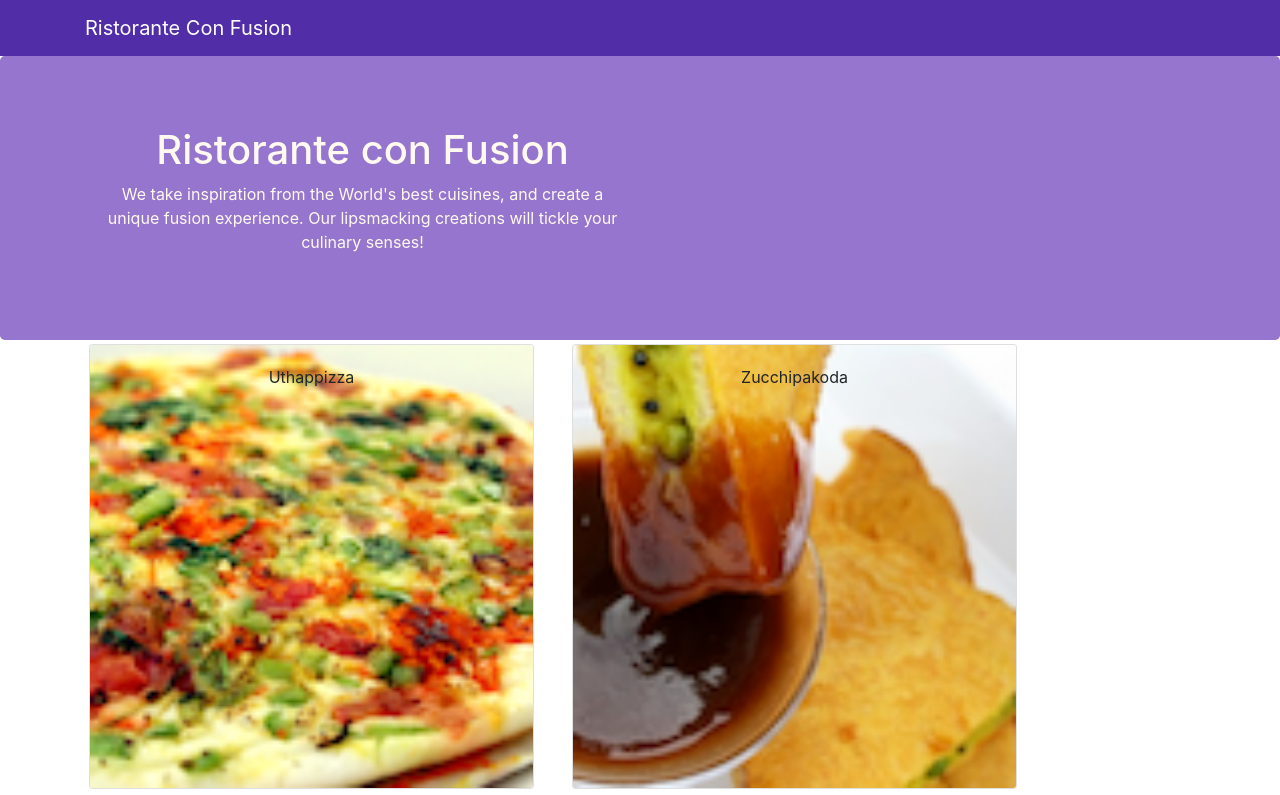
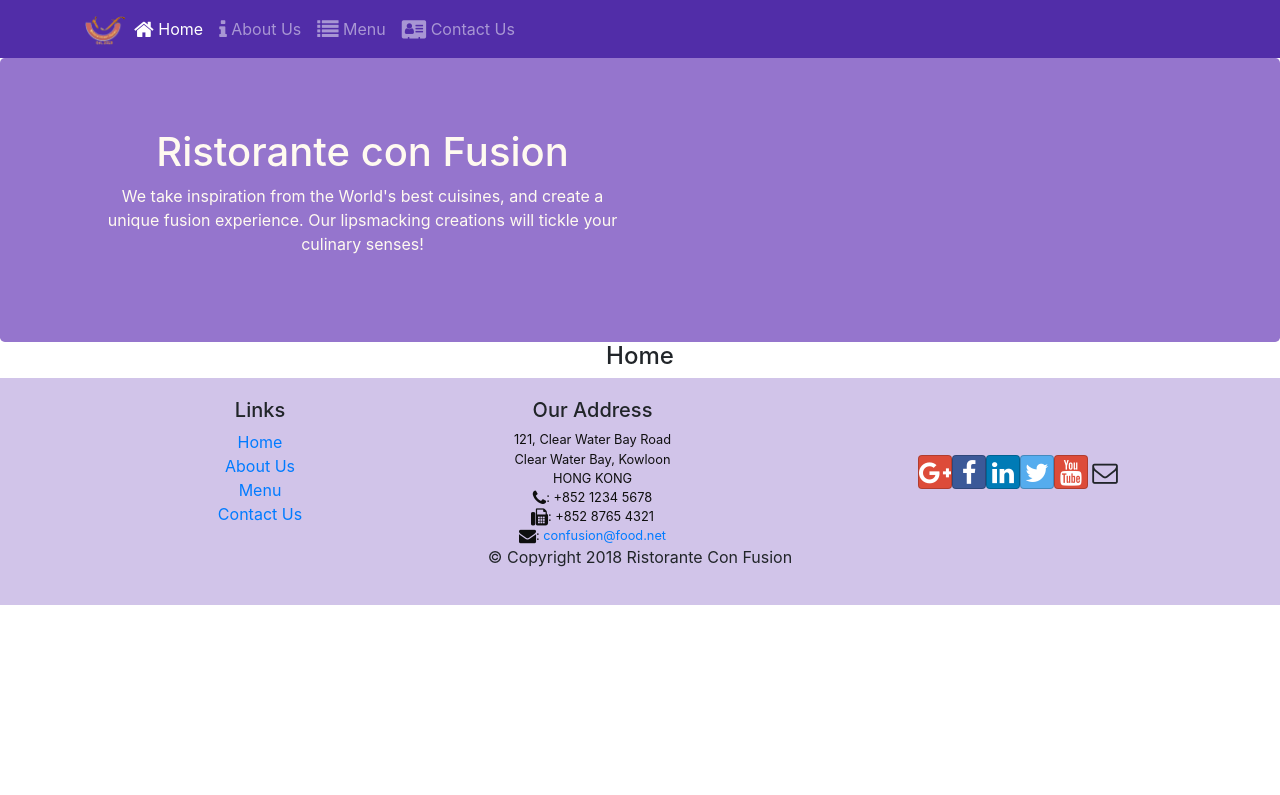
Before and after one commit to collinsMutai/Menu-App, a React (Create React App) app: page /home in a window 1280 px wide. Shown: the top 795 px of the page. Built offline with nearby package versions, Linux system fonts and the light colour scheme.

Commit message:
React Router

```diff
--- a/package.json
+++ b/package.json
@@ -10,6 +10,7 @@
     "react": "^16.13.1",
     "react-dom": "^16.13.1",
     "react-popper": "^2.2.3",
+    "react-router-dom": "^5.2.0",
     "react-scripts": "3.4.1",
     "reactstrap": "^8.5.1"
   },
--- a/src/App.js
+++ b/src/App.js
@@ -1,13 +1,16 @@
 import React, { Component } from "react";
 import Main from "./components/MainComponent";
+import { BrowserRouter } from "react-router-dom";
 import "./App.css";
 
 class App extends Component {
   render() {
     return (
-      <div className="App">
-        <Main />
-      </div>
+      <BrowserRouter>
+        <div className="App">
+          <Main />
+        </div>
+      </BrowserRouter>
     );
   }
 }
--- a/src/components/FooterComponent.js
+++ b/src/components/FooterComponent.js
@@ -1,4 +1,5 @@
 import React from "react";
+import { Link } from "react-router-dom";
 
 function Footer(props) {
   return (
@@ -9,16 +10,16 @@
             <h5>Links</h5>
             <ul className="list-unstyled">
               <li>
-                <a href="#">Home</a>
+                <Link to="/home">Home</Link>
               </li>
               <li>
-                <a href="#">About</a>
+                <Link to="/aboutus">About Us</Link>
               </li>
               <li>
-                <a href="#">Menu</a>
+                <Link to="/menu">Menu</Link>
               </li>
               <li>
-                <a href="contactus.html">Contact</a>
+                <Link to="/contactus">Contact Us</Link>
               </li>
             </ul>
           </div>
--- a/src/components/HeaderComponent.js
+++ b/src/components/HeaderComponent.js
@@ -1,13 +1,57 @@
-import React, { Component } from "react";
-import { Navbar, NavbarBrand, Jumbotron } from "reactstrap";
+import React, { useState } from "react";
 
-class Header extends Component {
-  render() {
+import {
+  Nav,
+  Navbar,
+  NavbarBrand,
+  NavbarToggler,
+  Collapse,
+  NavItem,
+  Jumbotron,
+} from "reactstrap";
+import { NavLink } from "react-router-dom";
+
+const Header = (props) => {
+  const [isOpen, setIsOpen] = useState(false);
+  const toggle = () => setIsOpen(!isOpen);
+
   return (
     <React.Fragment>
-        <Navbar dark>
+      <Navbar dark expand="md">
         <div className="container">
-            <NavbarBrand href="/">Ristorante Con Fusion</NavbarBrand>
+          <NavbarToggler onClick={toggle} />
+          <NavbarBrand className="mr-auto" href="/">
+            <img
+              src="assets/images/logo.png"
+              height="30"
+              width="41"
+              alt="Ristorante Con Fusion"
+            />
+          </NavbarBrand>
+          <Collapse isOpen={isOpen} navbar>
+            <Nav navbar>
+              <NavItem>
+                <NavLink className="nav-link" to="/home">
+                  <span className="fa fa-home fa-lg"></span> Home
+                </NavLink>
+              </NavItem>
+              <NavItem>
+                <NavLink className="nav-link" to="/aboutus">
+                  <span className="fa fa-info fa-lg"></span> About Us
+                </NavLink>
+              </NavItem>
+              <NavItem>
+                <NavLink className="nav-link" to="/menu">
+                  <span className="fa fa-list fa-lg"></span> Menu
+                </NavLink>
+              </NavItem>
+              <NavItem>
+                <NavLink className="nav-link" to="/contactus">
+                  <span className="fa fa-address-card fa-lg"></span> Contact Us
+                </NavLink>
+              </NavItem>
+            </Nav>
+          </Collapse>
         </div>
       </Navbar>
       <Jumbotron>
@@ -16,9 +60,9 @@
             <div className="col-12 col-sm-6">
               <h1>Ristorante con Fusion</h1>
               <p>
-                  We take inspiration from the World's best cuisines, and create
-                  a unique fusion experience. Our lipsmacking creations will
-                  tickle your culinary senses!
+                We take inspiration from the World's best cuisines, and create a
+                unique fusion experience. Our lipsmacking creations will tickle
+                your culinary senses!
               </p>
             </div>
           </div>
@@ -26,7 +70,6 @@
       </Jumbotron>
     </React.Fragment>
   );
-  }
-}
+};
 
 export default Header;
--- /dev/null
+++ b/src/components/HomeComponent.js
@@ -0,0 +1,11 @@
+import React from "react";
+
+function Home(props) {
+  return (
+    <div className="container">
+      <h4>Home</h4>
+    </div>
+  );
+}
+
+export default Home;
--- a/src/components/MainComponent.js
+++ b/src/components/MainComponent.js
@@ -4,35 +4,33 @@
 import { DISHES } from "../shared/dishes";
 import Header from "./HeaderComponent";
 import Footer from "./FooterComponent";
+import Home from "./HomeComponent";
+import { Switch, Route, Redirect } from "react-router-dom";
 
 class Main extends Component {
   constructor(props) {
     super(props);
     this.state = {
       dishes: DISHES,
-      selectedDish: null,
     };
   }
 
-  onDishSelect(dishId) {
-    this.setState({ selectedDish: dishId });
-  }
-
   render() {
+    const HomePage = () => {
+      return <Home />;
+    };
     return (
       <div>
         <Header />
-        <Menu
-          dishes={this.state.dishes}
-          onClick={(dishId) => this.onDishSelect(dishId)}
-        />
-        <DishDetail
-          dish={
-            this.state.dishes.filter(
-              (dish) => dish.id === this.state.selectedDish
-            )[0]
-          }
-        />
+        <Switch>
+          <Route path="/home" component={HomePage} />
+          <Route
+            exact
+            path="/menu"
+            component={() => <Menu dishes={this.state.dishes} />}
+          />
+          <Redirect to="/home" />
+        </Switch>
         <Footer />
       </div>
     );
--- a/src/components/MenuComponent.js
+++ b/src/components/MenuComponent.js
@@ -6,7 +6,7 @@
   const menu = props.dishes.map((dish) => {
     return (
       <div className="col-12 col-md-5 m-1" key={dish.id}>
-        <Card onClick={() => props.onClick(dish.id)}>
+        <Card>
           <CardImg width="100%" src={dish.image} alt={dish.name} />
           <CardImgOverlay>
             <CardTitle>{dish.name}</CardTitle>
```
Also changed, not shown: 1 other file (tests, documents, lock files or other folders). Lines whose indentation alone changed are shown as unchanged.
